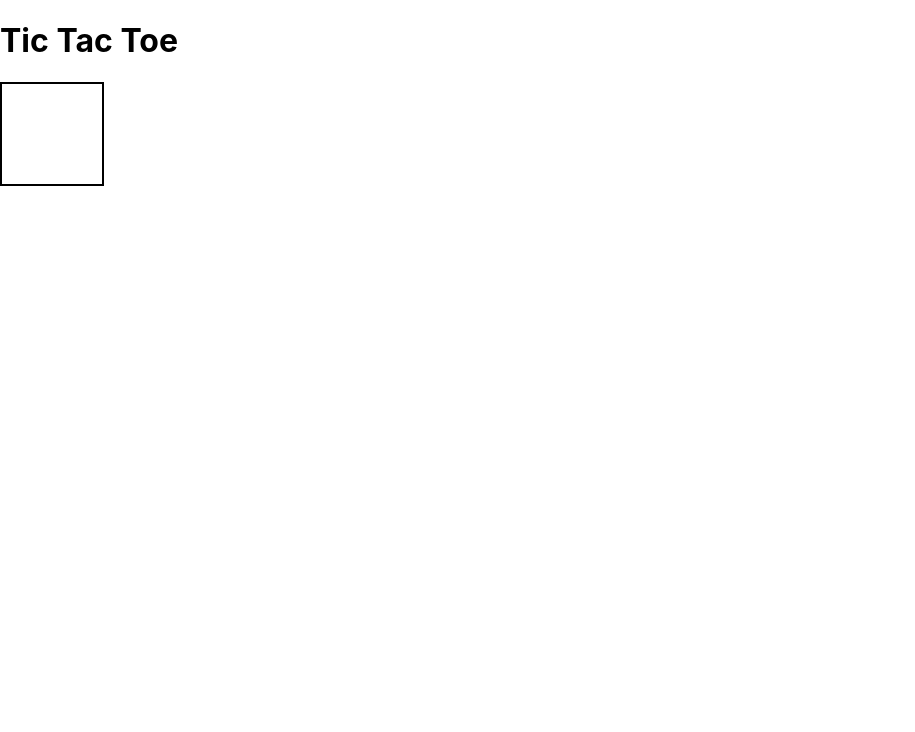
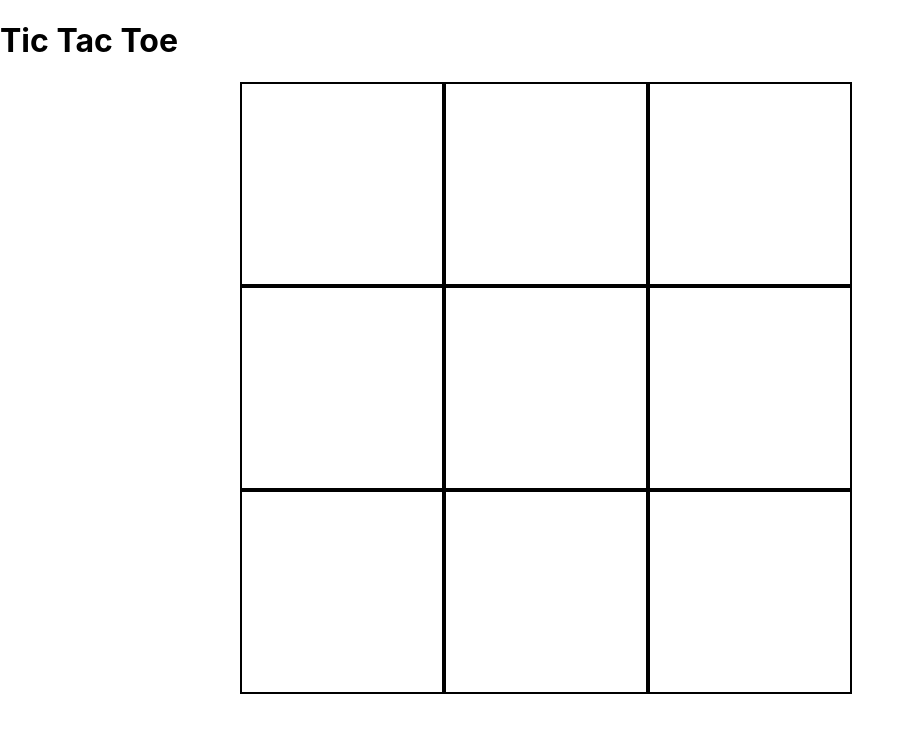
Before and after one commit to learn-academy-2022-hotel/tic-tac-toe-ton-warriors, a React (Create React App) app: page / in a window 1280 px wide. Shown: the top 732 px of the page, without its empty margins (0-915 px from the left). Built offline with nearby package versions, Linux system fonts and the light colour scheme.

Commit message:
As a user, I can see a three by three grid game board on the page.

```diff
--- a/src/App.css
+++ b/src/App.css
@@ -1,5 +1,13 @@
 .square {
-  height: 100px;
-  width: 100px;
+  height: 200px;
+  width: 200px;
   border: 2px solid black;
 }
+
+.board {
+  display: flex;
+  flex-wrap: wrap;
+  width: 800px;
+  margin: 0 auto;
+
+}
--- a/src/App.js
+++ b/src/App.js
@@ -3,12 +3,25 @@ import Square from './components/Square'
 import './App.css'
 
 const App = () => {
-  const [squares, setSquares] = useState(Array(9).fill(null))
+  const [board, setBoard] = useState(Array(9).fill(null))
+
+
 
   return (
     <>
       <h1>Tic Tac Toe</h1>
-      <Square />
+      <div className="board">
+        {board.map((square) => {
+          return (
+            <Square square={square} />
+
+          )
+        })
+
+
+      }
+
+      </div>
     </>
   )
 }
```
Also changed, not shown: 1 other file (tests, documents, lock files or other folders).
